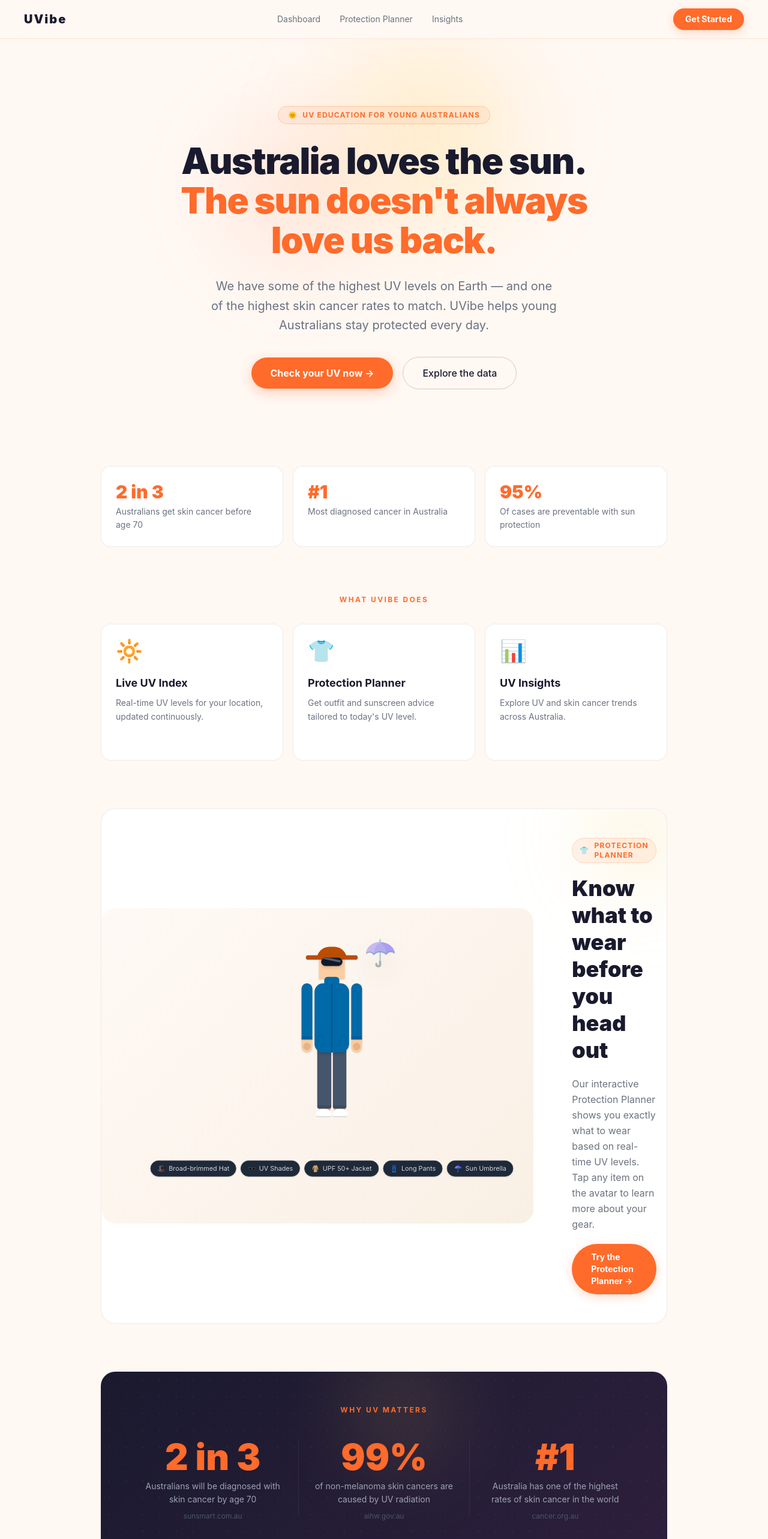
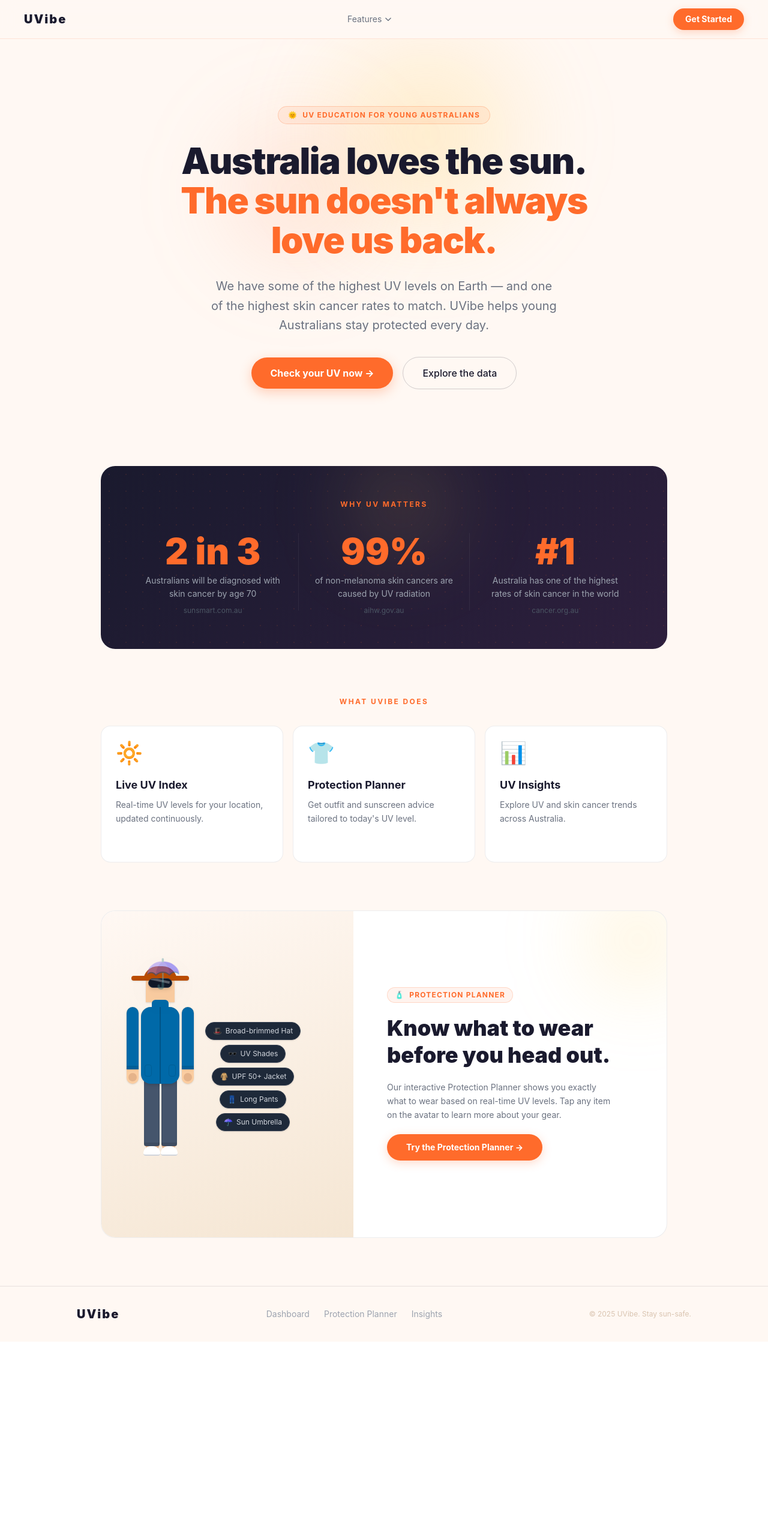
Before and after one commit to UVibe-FIT5120-TP14/UVibe-TP14, a Nuxt app in the folder frontend/: page / in a window 1280 px wide. Shown: the top 2566 px of the page at 60% size. After the commit the page ends 2237 px from the top, so only its background shows below. Built offline with nearby package versions, Linux system fonts and the light colour scheme.

Commit message:
Added CTA(see the data, calculate dosage) , added dropdown on landing page AND CORRECTED ALIGNEMNT

```diff
--- a/frontend/app/pages/index.vue
+++ b/frontend/app/pages/index.vue
@@ -1,5 +1,7 @@
 <script setup lang="ts">
 // Public landing page — no auth required
+
+const featuresOpen = ref(false)
 
 const previewOutfit = {
   head: {
@@ -55,9 +57,74 @@
 
       <!-- Desktop nav links -->
       <div class="hidden sm:flex items-center gap-8 text-sm" style="color: #6B7280;">
-        <NuxtLink to="/home" class="transition-colors duration-150 hover:text-[#FF6B2B]" style="color: #6B7280;">Dashboard</NuxtLink>
-        <NuxtLink to="/protect" class="transition-colors duration-150 hover:text-[#FF6B2B]" style="color: #6B7280;">Protection Planner</NuxtLink>
-        <NuxtLink to="/insights" class="transition-colors duration-150 hover:text-[#FF6B2B]" style="color: #6B7280;">Insights</NuxtLink>
+        <!-- Features dropdown -->
+        <div class="relative" @mouseenter="featuresOpen = true" @mouseleave="featuresOpen = false">
+          <button
+            class="flex items-center gap-1 transition-colors duration-150 hover:text-[#FF6B2B]"
+            style="color: #6B7280;"
+          >
+            Features
+            <svg class="w-3.5 h-3.5 transition-transform duration-200" :class="{ 'rotate-180': featuresOpen }" fill="none" stroke="currentColor" viewBox="0 0 24 24">
+              <path stroke-linecap="round" stroke-linejoin="round" stroke-width="2.5" d="M19 9l-7 7-7-7" />
+            </svg>
+          </button>
+
+          <Transition
+            enter-active-class="transition duration-150 ease-out"
+            enter-from-class="opacity-0 translate-y-1"
+            enter-to-class="opacity-100 translate-y-0"
+            leave-active-class="transition duration-100 ease-in"
+            leave-from-class="opacity-100 translate-y-0"
+            leave-to-class="opacity-0 translate-y-1"
+          >
+            <div
+              v-if="featuresOpen"
+              class="absolute left-0 top-full pt-2 w-52 z-50"
+            >
+              <div
+                class="rounded-2xl py-2 shadow-lg border overflow-hidden"
+                style="background-color: #ffffff; border-color: rgba(26,26,46,0.08);"
+              >
+                <NuxtLink
+                  to="/home"
+                  class="flex items-center gap-3 px-4 py-2.5 text-sm transition-colors hover:bg-[#FFF8F3]"
+                  style="color: #1A1A2E;"
+                  @click="featuresOpen = false"
+                >
+                  <span class="text-base">☀️</span>
+                  <div>
+                    <p class="font-semibold text-xs">Live UV</p>
+                    <p class="text-[10px]" style="color: #9CA3AF;">Real-time UV index & alerts</p>
+                  </div>
+                </NuxtLink>
+                <NuxtLink
+                  to="/protect"
+                  class="flex items-center gap-3 px-4 py-2.5 text-sm transition-colors hover:bg-[#FFF8F3]"
+                  style="color: #1A1A2E;"
+                  @click="featuresOpen = false"
+                >
+                  <span class="text-base">🧴</span>
+                  <div>
+                    <p class="font-semibold text-xs">Protection Planner</p>
+                    <p class="text-[10px]" style="color: #9CA3AF;">Outfit, dosage & reminders</p>
+                  </div>
+                </NuxtLink>
+                <NuxtLink
+                  to="/insights"
+                  class="flex items-center gap-3 px-4 py-2.5 text-sm transition-colors hover:bg-[#FFF8F3]"
+                  style="color: #1A1A2E;"
+                  @click="featuresOpen = false"
+                >
+                  <span class="text-base">📊</span>
+                  <div>
+                    <p class="font-semibold text-xs">Insights</p>
+                    <p class="text-[10px]" style="color: #9CA3AF;">UV & cancer data for Australia</p>
+                  </div>
+                </NuxtLink>
+              </div>
+            </div>
+          </Transition>
+        </div>
       </div>
 
       <!-- CTA button -->
@@ -130,23 +197,48 @@
          STATS STRIP (inline with hero)
     ═══════════════════════════════════════ -->
     <section class="px-5 sm:px-10 pb-20 max-w-5xl mx-auto">
-      <div class="grid grid-cols-1 sm:grid-cols-3 gap-4">
+      <div
+        class="relative rounded-3xl px-8 py-12 md:px-14 md:py-14 overflow-hidden"
+        style="background: linear-gradient(135deg, #1A1A2E 0%, #2d1f3d 100%);"
+      >
+        <!-- Warm dot grid -->
+        <div
+          class="pointer-events-none absolute inset-0 opacity-10"
+          style="background-image: radial-gradient(circle, #FF6B2B 1px, transparent 1px); background-size: 28px 28px;"
+        />
+        <!-- Sun glow -->
+        <div
+          class="pointer-events-none absolute -top-16 right-1/3 w-64 h-64 rounded-full blur-3xl"
+          style="background: radial-gradient(circle, rgba(255,209,102,0.2) 0%, transparent 70%);"
+        />
 
-        <div class="rounded-2xl p-6 border" style="background-color: #ffffff; border-color: rgba(26,26,46,0.08);">
-          <p class="text-3xl font-black mb-1" style="color: #FF6B2B;">2 in 3</p>
-          <p class="text-sm leading-relaxed" style="color: #6B7280;">Australians get skin cancer before age 70</p>
+        <p class="relative text-center text-xs font-bold tracking-[0.2em] uppercase mb-10" style="color: #FF6B2B;">
+          Why UV Matters
+        </p>
+
+        <div class="relative grid grid-cols-1 sm:grid-cols-3 gap-10 sm:gap-6 text-center">
+
+          <div class="space-y-2">
+            <p class="text-5xl sm:text-6xl font-black leading-none" style="color: #FF6B2B;">2 in 3</p>
+            <p class="text-sm leading-relaxed px-2" style="color: #9CA3AF;">Australians will be diagnosed with skin cancer by age 70</p>
+            <p class="text-xs" style="color: #4b5563;">sunsmart.com.au</p>
           </div>
 
-        <div class="rounded-2xl p-6 border" style="background-color: #ffffff; border-color: rgba(26,26,46,0.08);">
-          <p class="text-3xl font-black mb-1" style="color: #FF6B2B;">#1</p>
-          <p class="text-sm leading-relaxed" style="color: #6B7280;">Most diagnosed cancer in Australia</p>
+          <div class="relative space-y-2">
+            <div class="hidden sm:block absolute -left-3 top-0 bottom-0 w-px" style="background-color: rgba(255,255,255,0.06);" />
+            <div class="hidden sm:block absolute -right-3 top-0 bottom-0 w-px" style="background-color: rgba(255,255,255,0.06);" />
+            <p class="text-5xl sm:text-6xl font-black leading-none" style="color: #FF6B2B;">99%</p>
+            <p class="text-sm leading-relaxed px-2" style="color: #9CA3AF;">of non-melanoma skin cancers are caused by UV radiation</p>
+            <p class="text-xs" style="color: #4b5563;">aihw.gov.au</p>
           </div>
 
-        <div class="rounded-2xl p-6 border" style="background-color: #ffffff; border-color: rgba(26,26,46,0.08);">
-          <p class="text-3xl font-black mb-1" style="color: #FF6B2B;">95%</p>
-          <p class="text-sm leading-relaxed" style="color: #6B7280;">Of cases are preventable with sun protection</p>
+          <div class="space-y-2">
+            <p class="text-5xl sm:text-6xl font-black leading-none" style="color: #FF6B2B;">#1</p>
+            <p class="text-sm leading-relaxed px-2" style="color: #9CA3AF;">Australia has one of the highest rates of skin cancer in the world</p>
+            <p class="text-xs" style="color: #4b5563;">cancer.org.au</p>
           </div>
 
+        </div>
       </div>
     </section>
 
@@ -228,32 +320,31 @@
           style="background: radial-gradient(circle, rgba(255,209,102,0.3) 0%, transparent 70%);"
         />
 
-        <div class="relative flex flex-col md:flex-row items-center gap-0 md:gap-8">
+        <div class="relative flex flex-col md:flex-row items-stretch">
 
-          <!-- Avatar preview column -->
+          <!-- Avatar preview column — flush left, full height -->
           <div
-            class="flex-shrink-0 flex flex-col items-center justify-center px-8 pt-8 pb-4 md:py-8 md:pl-12 md:pr-0 w-full md:w-auto rounded-3xl"
-            style="background: linear-gradient(135deg, rgba(255,248,243,0.8) 0%, rgba(245,230,211,0.6) 100%);"
+            class="flex-shrink-0 flex items-center justify-center p-10 md:p-14 w-full md:w-[420px]"
+            style="background: linear-gradient(160deg, #FFF8F3 0%, #F5E6D3 100%);"
           >
-            <div class="relative scale-90 origin-top">
             <InteractiveAvatar :avatar-outfit="previewOutfit" />
-            </div>
           </div>
 
           <!-- Text content column -->
-          <div class="flex-1 text-center md:text-left px-8 pb-10 md:py-12 md:pr-12 space-y-5">
+          <div class="flex-1 flex flex-col justify-center text-center md:text-left px-8 py-10 md:px-14 md:py-14 space-y-5">
             <span
-              class="inline-flex items-center gap-2 px-3 py-1 text-xs font-bold tracking-widest uppercase rounded-full border"
+              class="inline-flex items-center gap-2 px-3 py-1 text-xs font-bold tracking-widest uppercase rounded-full border self-center md:self-start"
               style="background-color: rgba(255,107,43,0.08); border-color: rgba(255,107,43,0.2); color: #FF6B2B;"
             >
-              <span>👕</span> Protection Planner
+              <span>🧴</span> Protection Planner
             </span>
             <h2 class="text-3xl sm:text-4xl font-black leading-tight" style="color: #1A1A2E;">
-              Know what to wear<br>before you head out
+              Know what to wear<br>before you head out.
             </h2>
-            <p class="text-base leading-relaxed max-w-sm mx-auto md:mx-0" style="color: #6B7280;">
+            <p class="text-sm leading-relaxed max-w-sm mx-auto md:mx-0" style="color: #6B7280;">
               Our interactive Protection Planner shows you exactly what to wear based on real-time UV levels. Tap any item on the avatar to learn more about your gear.
             </p>
+            <div>
               <NuxtLink
                 to="/protect"
                 class="inline-block px-8 py-3 font-bold text-sm rounded-full transition-all duration-150 hover:scale-105 active:scale-95"
@@ -262,65 +353,12 @@
                 Try the Protection Planner →
               </NuxtLink>
             </div>
+          </div>
 
         </div>
       </div>
     </section>
 
-    <!-- ═══════════════════════════════════════
-         WHY UV MATTERS — STATS STRIP
-    ═══════════════════════════════════════ -->
-    <section class="px-5 sm:px-10 pb-20 max-w-5xl mx-auto">
-      <div
-        class="relative rounded-3xl px-8 py-12 md:px-14 md:py-14 overflow-hidden"
-        style="background: linear-gradient(135deg, #1A1A2E 0%, #2d1f3d 100%);"
-      >
-        <!-- Warm dot grid -->
-        <div
-          class="pointer-events-none absolute inset-0 opacity-10"
-          style="background-image: radial-gradient(circle, #FF6B2B 1px, transparent 1px); background-size: 28px 28px;"
-        />
-        <!-- Sun glow -->
-        <div
-          class="pointer-events-none absolute -top-16 right-1/3 w-64 h-64 rounded-full blur-3xl"
-          style="background: radial-gradient(circle, rgba(255,209,102,0.2) 0%, transparent 70%);"
-        />
-
-        <p class="relative text-center text-xs font-bold tracking-[0.2em] uppercase mb-10" style="color: #FF6B2B;">
-          Why UV Matters
-        </p>
-
-        <div class="relative grid grid-cols-1 sm:grid-cols-3 gap-10 sm:gap-6 text-center">
-
-          <div class="space-y-2">
-            <p class="text-5xl sm:text-6xl font-black leading-none" style="color: #FF6B2B;">2 in 3</p>
-            <p class="text-sm leading-relaxed px-2" style="color: #9CA3AF;">
-              Australians will be diagnosed with skin cancer by age 70
-            </p>
-            <p class="text-xs" style="color: #4b5563;">sunsmart.com.au</p>
-          </div>
-
-          <div class="relative space-y-2">
-            <div class="hidden sm:block absolute -left-3 top-0 bottom-0 w-px" style="background-color: rgba(255,255,255,0.06);" />
-            <div class="hidden sm:block absolute -right-3 top-0 bottom-0 w-px" style="background-color: rgba(255,255,255,0.06);" />
-            <p class="text-5xl sm:text-6xl font-black leading-none" style="color: #FF6B2B;">99%</p>
-            <p class="text-sm leading-relaxed px-2" style="color: #9CA3AF;">
-              of non-melanoma skin cancers are caused by UV radiation
-            </p>
-            <p class="text-xs" style="color: #4b5563;">aihw.gov.au</p>
-          </div>
-
-          <div class="space-y-2">
-            <p class="text-5xl sm:text-6xl font-black leading-none" style="color: #FF6B2B;">#1</p>
-            <p class="text-sm leading-relaxed px-2" style="color: #9CA3AF;">
-              Australia has one of the highest rates of skin cancer in the world
-            </p>
-            <p class="text-xs" style="color: #4b5563;">cancer.org.au</p>
-          </div>
-
-        </div>
-      </div>
-    </section>
 
     <!-- ═══════════════════════════════════════
          FOOTER
--- a/frontend/app/pages/insights.vue
+++ b/frontend/app/pages/insights.vue
@@ -5,12 +5,13 @@
 
 const { history, loading: uvLoading, error: uvError } = useUVHistory()
 const { stateCancer, loading: cancerLoading, error: cancerError } = useStateCancerData()
+const sidebarOpen = ref(false)
 </script>
 
 <template>
   <div class="min-h-screen flex flex-col" style="background-color: #FFF8F3; color: #1A1A2E;">
 
-    <AppHeader location="Melbourne, VIC" @toggle-sidebar="" />
+    <AppHeader location="Melbourne, VIC" @toggle-sidebar="sidebarOpen = true" />
 
     <main class="flex-1 flex flex-col pb-24 px-4 pt-4 gap-4">
 
@@ -34,6 +35,7 @@
     </main>
 
     <BottomNav active-tab="insights" />
+    <AppSidebar :open="sidebarOpen" @close="sidebarOpen = false" />
 
   </div>
 </template>
```
Also changed, not shown: frontend/app/pages/home.vue (+8 -1 lines), frontend/app/pages/protect.vue (+19 -5 lines). Lines whose indentation alone changed are shown as unchanged.
